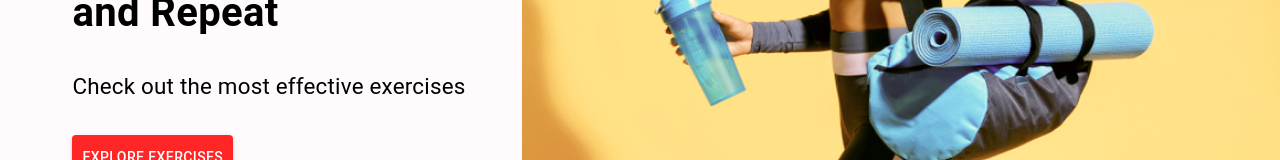
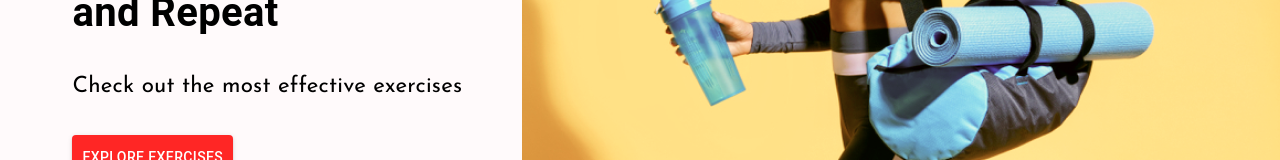
Before and after one commit to JustShuaib/exercise-project, a React (Vite) app: page / in a window 1280 px wide. Shown: the part 339-499 px from the top of the page. Built offline with nearby package versions, Linux system fonts and the light colour scheme; no server answers.

Commit message:
added custom font to the banner

```diff
--- a/src/components/HeroBanner.jsx
+++ b/src/components/HeroBanner.jsx
@@ -24,14 +24,14 @@ const HeroBanner = () => (
     <Typography fontWeight={700} fontSize="2.5rem" my="1.7rem">
       Sweat, Smile <br /> and Repeat
     </Typography>
-    <Typography mb={4} fontSize="1.4rem">
+    <Typography mb={4} fontSize="1.4rem" fontFamily="Josefin Sans">
       Check out the most effective exercises
     </Typography>
     <Button
       variant="contained"
       color="error"
       href="#exercises"
-      sx={{ backgroundColor: "#ff2625", padding: "10px" }}
+      sx={{ bgcolor: "#ff2625", padding: "10px" }}
     >
       Explore Exercises
     </Button>
```
